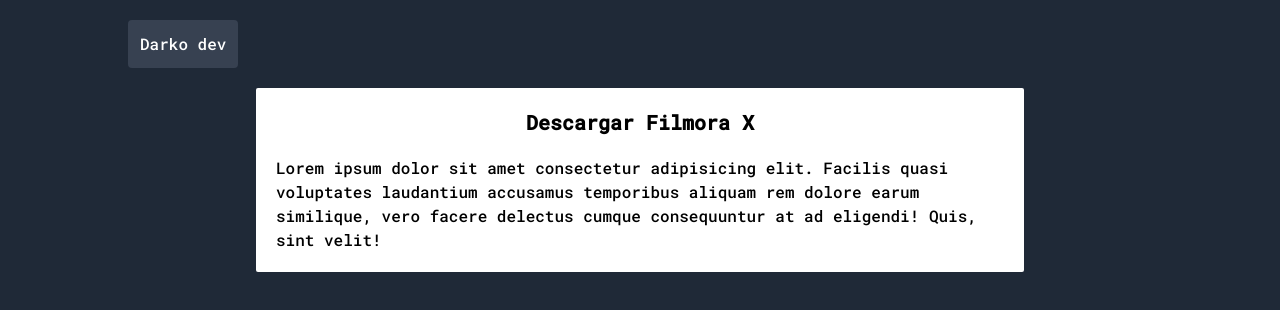
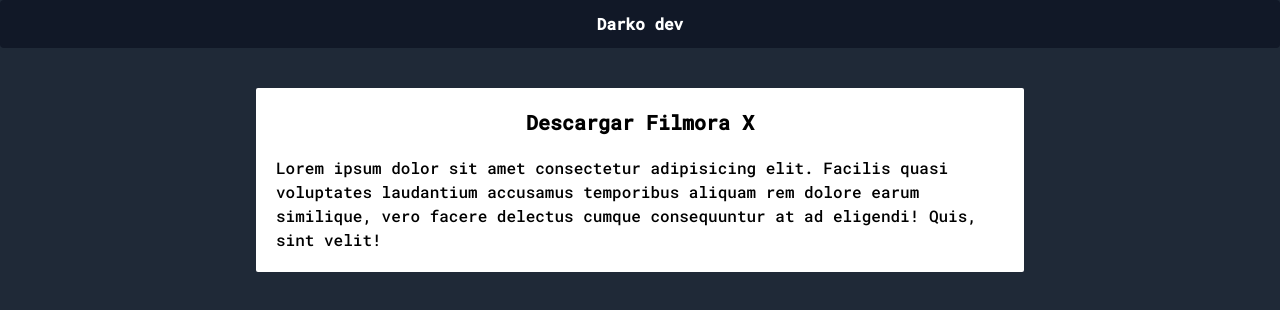
Before and after one commit to JAFB321/darkodev-downloads, a Next.js app: page / in a window 1280 px wide. Shown: the top 310 px of the page. Built offline with nearby package versions, Linux system fonts and the light colour scheme.

Commit message:
fix: change header styles

```diff
--- a/components/common/Header.tsx
+++ b/components/common/Header.tsx
@@ -7,14 +7,21 @@
 
 export const Header = ({title} : HeaderData) => {
     return (
-        <header className=" py-5 w-100">
-            <div className="flex w-10/12 max-w-5xl m-auto">
-                <Link href={'/'}>
-                    <a className="text-white p-3 inline-block rounded bg-gray-700">
+        <header className=" pb-10 w-100">
+            <div className="flex justify-between  m-auto">
+                <Link href={'/'} >
+                    <a className="text-white text-center font-extrabold p-3 inline-block rounded flex-1 bg-gray-900">
                         {title}
                     </a>
                 </Link>
-                <nav></nav>
+
+                <nav>
+                    {/* <Link href={'/'}>
+                        <a className="text-white p-3 inline-block rounded bg-gray-700">
+                            {title}
+                        </a>
+                    </Link> */}
+                </nav>
             </div>
         </header>
     )
```
